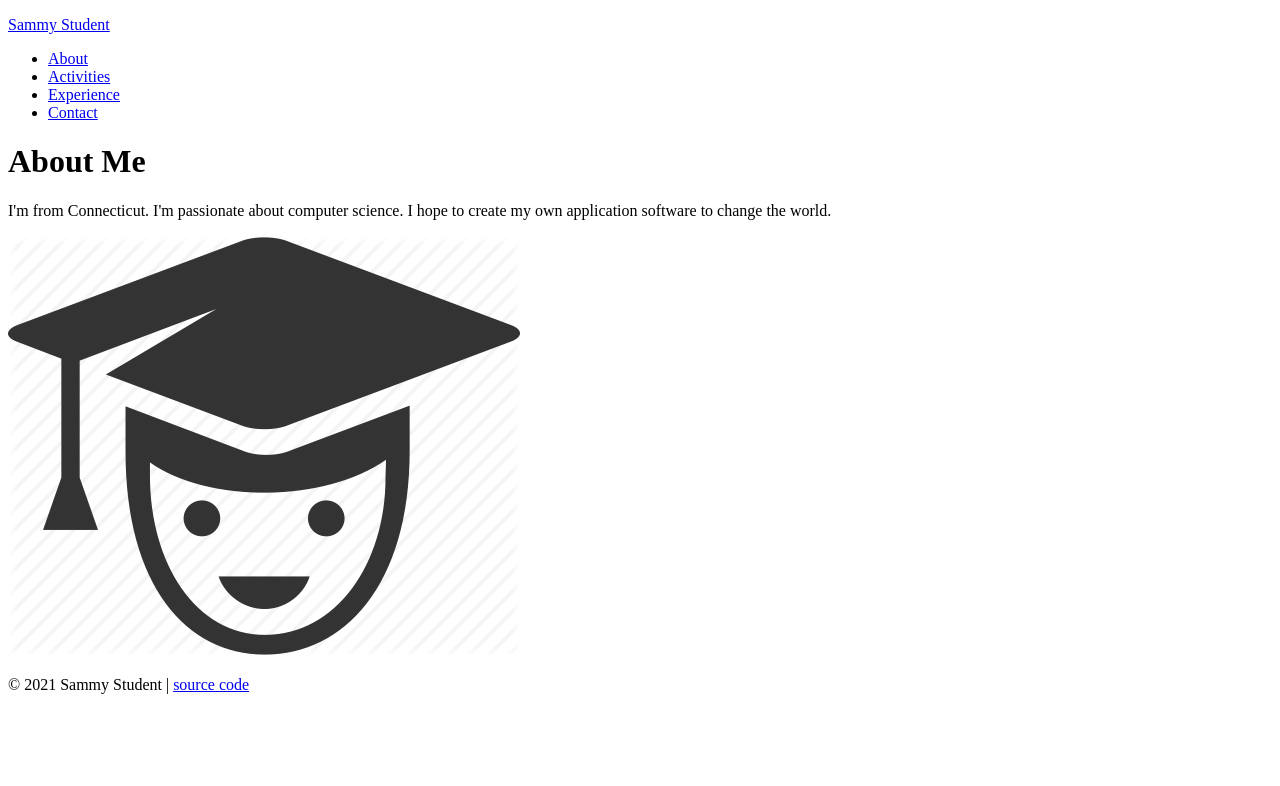
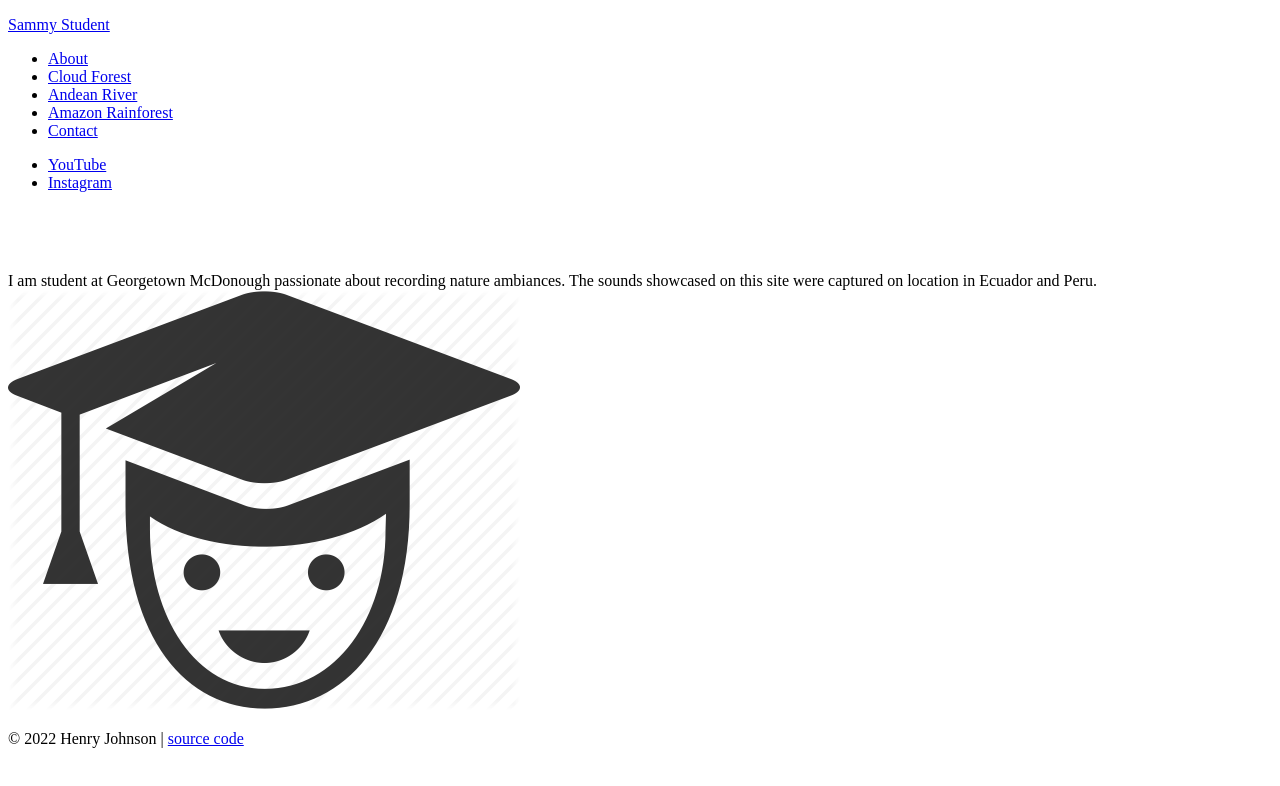
Before and after one commit to hj284/website-project--Andean-forests, a plain HTML site: page about.html in a window 1280 px wide. Drawn offline with Linux system fonts and the light colour scheme.

Commit message:
Resubmitting
Previous submission did not work

```diff
--- a/about.html
+++ b/about.html
@@ -2,8 +2,8 @@
 <html>
   <head>
     <meta charset="utf-8">
-    <title>Sammy Student | Work hard, play hard</title>
-    <link rel="stylesheet" href="stylesheets/sammy-style.css">
+    <title>About this site</title>
+    <link rel="stylesheet" href="stylesheets/andean-forests-style.css">
   </head>
   <body>
     <header>
@@ -11,23 +11,33 @@
       <nav>
         <ul>
           <li><a href="about.html">About</a></li>
-          <li><a href="activities.html">Activities</a></li>
-          <li><a href="experience.html">Experience</a></li>
+          <li><a href="cloudforest.html">Cloud Forest</a></li>
+          <li><a href="river.html">Andean River</a></li>
+          <li><a href="amazon.html">Amazon Rainforest</a></li>
           <li><a href="contact.html">Contact</a></li>
         </ul>
       </nav>
     </header>
+    <body>
+      <header>
+        <title>Author links</title>
+        <nav>
+          <ul>
+            <li><a href="https://www.youtube.com/channel/UCTq7oqhUKeeJMQ-f3vnOtVQ">YouTube</a></li>
+            <li><a href="https://www.instagram.com/henryjohnsondc/?hl=en">Instagram</a></li>
+          </ul>
+        </nav>
+      </header>
 
     <div class="page">
-      <h1>About Me</h1>
+      <h1>About this site</h1>
       <p>
-        I'm from Connecticut. I'm passionate about computer science. I hope to create my own application software to change the world.
-      </p>
+        I am student at Georgetown McDonough passionate about recording nature ambiances. The sounds showcased on this site were captured on location in Ecuador and Peru.
       <img src="images/education_icons_IF-02-512.png" alt="an icon of a student with a mortarboard" />
     </div>
 
     <footer>
-      <p>&copy; 2021 Sammy Student |
+      <p>&copy; 2022 Henry Johnson |
         <a href="https://github.com/prof-rossetti/student-site">source code</a>
       </p>
     </footer>
--- a/stylesheets/andean-forests-style.css
+++ b/stylesheets/andean-forests-style.css
@@ -1,3 +1,3 @@
 /* Sammy's Stylesheet */
 
-h1 {color: steelblue}
+h1 {color: rgb(255, 255, 255)}
```
Also changed, not shown: amazon.html (+4 -4 lines), index.html (+6 -6 lines), river.html (+6 -6 lines).
